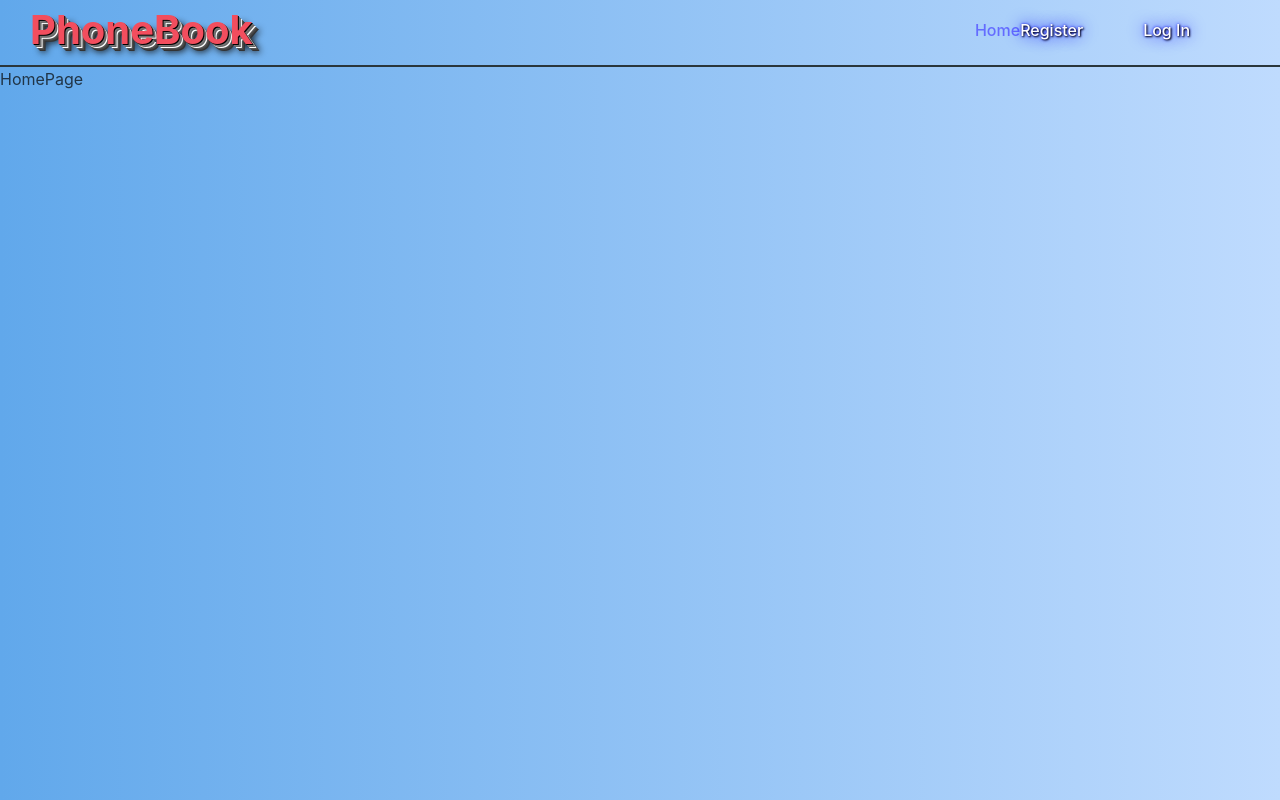
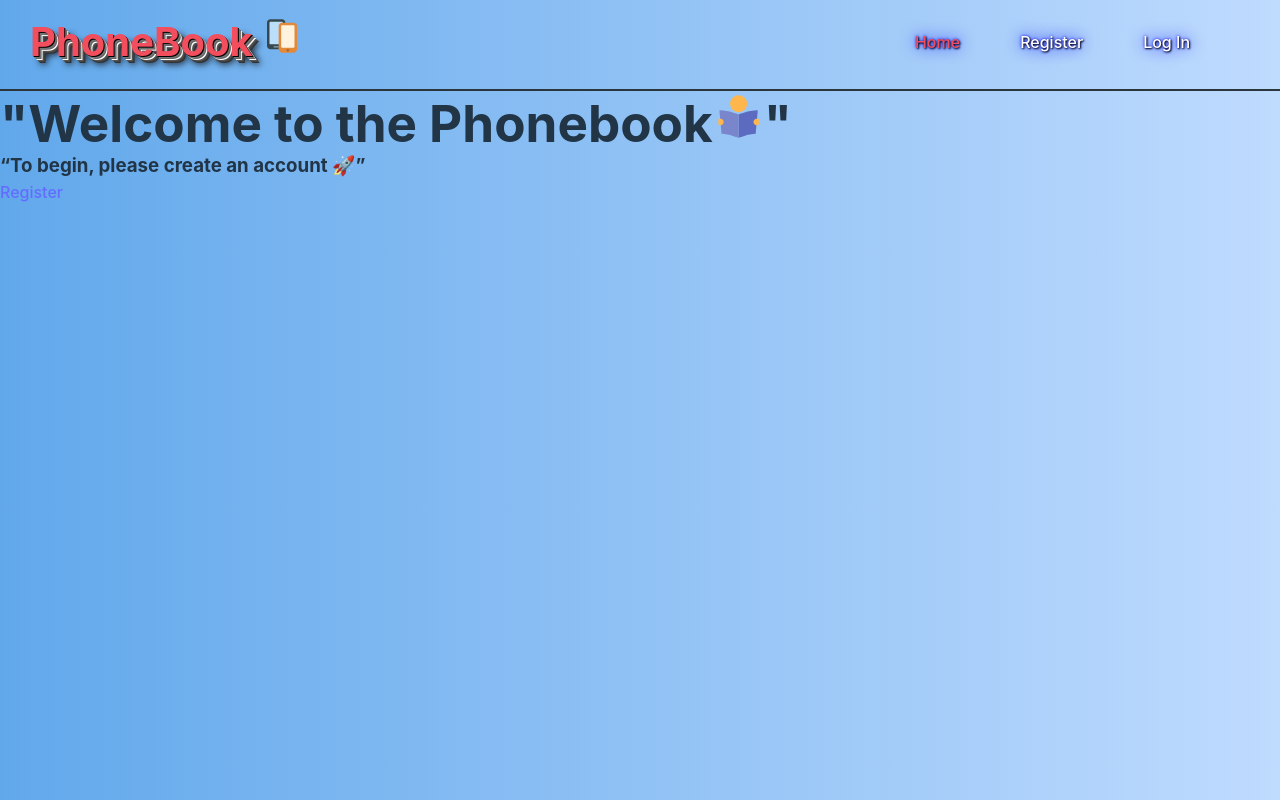
Before and after one commit to Olena457/goit-react-hw-08n, a React (Vite) app: page / in a window 1280 px wide. Built offline with nearby package versions, Linux system fonts and the light colour scheme.

Commit message:
add style

```diff
--- a/src/components/AppB/AppB.jsx
+++ b/src/components/AppB/AppB.jsx
@@ -5,6 +5,7 @@ import UserInfo from '../UserInfo/UserInfo.jsx';
 import Authorization from '../Authorization/Authorization.jsx';
 import css from './AppB.module.css';
 
+import { FcTwoSmartphones } from 'react-icons/fc';
 export const AppB = () => {
   const { isLoggedIn } = useSelector(selectLoggedIn);
 
@@ -12,7 +13,9 @@ export const AppB = () => {
     <>
       <header className={css.header}>
         <>
-          <h2 className={css.title}>PhoneBook</h2>
+          <h2 className={css.title}>
+            PhoneBook <FcTwoSmartphones />
+          </h2>
         </>
         <Navigation />
         {isLoggedIn ? <UserInfo /> : <Authorization />}
--- a/src/components/ContactsList/ContactsList.module.css
+++ b/src/components/ContactsList/ContactsList.module.css
@@ -15,7 +15,6 @@
   border: 1px solid #000;
   background-color: white;
   border-radius: 4px;
-
   padding: 20px;
   margin-bottom: 24px;
   width: calc((100% - 2 * 8px) / 3);
--- a/src/components/Layout/Layout.jsx
+++ b/src/components/Layout/Layout.jsx
@@ -1,12 +1,12 @@
 import { Suspense } from 'react';
 import { Outlet } from 'react-router-dom';
-import { AppBar } from '../AppBar/AppBar';
+import AppB from '../AppB/AppB.jsx';
 import css from './Layout.module.css';
 
 function Layout({ children }) {
   return (
     <div className={css.container}>
-      <AppBar />
+      <AppB />
       <Suspense fallback={null}>{children}</Suspense>
       <Outlet />
     </div>
--- a/src/components/Layout/Layout.module.css
+++ b/src/components/Layout/Layout.module.css
@@ -1,5 +1,5 @@
-.container {
+/* .container {
   max-width: 100%;
   margin: 0 auto;
   padding: 0 16px;
-}
+} */
--- a/src/components/Loading/Loading.jsx
+++ b/src/components/Loading/Loading.jsx
@@ -4,7 +4,7 @@ import css from '../Loading/Loading.module.css';
 export default function Loading() {
   return (
     <div className={`${css.loader} ${css.centered} ${css.popup}`}>
-      <Oval color="#F24E5E" height={70} width={70} />
+      <Oval color="#00008B" height={70} width={70} />
     </div>
   );
 }
--- a/src/components/Navigation/Navigation.jsx
+++ b/src/components/Navigation/Navigation.jsx
@@ -1,23 +1,32 @@
 import { useSelector } from 'react-redux';
-import { Link } from 'react-router-dom';
+import { NavLink } from 'react-router-dom';
+import clsx from 'clsx';
+import css from '../Navigation/Navigation.module.css';
 import { selectLoggedIn } from './../../store/auth/selectorsAuth.js';
 
-const Navigation = () => {
+export const Navigation = () => {
+  function getClassActiveLink({ isActive }) {
+    return clsx(css.link, isActive && css.active);
+  }
+
   const isLoggedIn = useSelector(selectLoggedIn);
+
   return (
-    <nav>
-      <ul className="flex">
-        <li>
-          <Link to="/">Home</Link>
-        </li>
-        {isLoggedIn && (
-          <li>
-            <Link to="/contacts">Contacts</Link>
-          </li>
-        )}
-      </ul>
-    </nav>
+    <>
+      <nav>
+        <div className={css.header}>
+          <NavLink className={getClassActiveLink} to="/">
+            Home
+          </NavLink>
+
+          {isLoggedIn && (
+            <NavLink className={getClassActiveLink} to="/contacts">
+              Contacts
+            </NavLink>
+          )}
+        </div>
+      </nav>
+    </>
   );
 };
-
 export default Navigation;
--- a/src/components/Navigation/Navigation.module.css
+++ b/src/components/Navigation/Navigation.module.css
@@ -0,0 +1,49 @@
+.header {
+  display: block;
+  text-decoration: none;
+  color: #141010;
+  justify-content: space-between;
+  align-items: baseline;
+}
+/* .header:not(:last-child) {
+margin-ra
+} */
+
+.link {
+  margin-right: 60px;
+  display: inline-block;
+  text-shadow: 1px 1px 2px black, 0 0 1em blue, 0 0 0.2em blue;
+  color: white;
+  transition: color 250ms cubic-bezier(0.4, 0, 0.2, 1);
+  position: relative;
+  cursor: pointer;
+  text-decoration: none;
+}
+
+.link.active {
+  padding: 30px 0px;
+  position: relative;
+  color: #f24e5e;
+}
+.link:after {
+  content: '';
+  display: block;
+  position: absolute;
+  right: 0;
+  bottom: -3px;
+  width: 0;
+  height: 2px;
+  background-color: black;
+  transition: width 0.5s;
+}
+.link:hover:after {
+  content: '';
+  width: 100%;
+  display: block;
+  position: absolute;
+  left: 0;
+  bottom: -3px;
+  height: 2px;
+  background-color: red;
+  transition: width 0.5s;
+}
--- a/src/components/PrivateRoute/PrivateRoute.jsx
+++ b/src/components/PrivateRoute/PrivateRoute.jsx
@@ -1,12 +1,15 @@
 // import { Navigate, Outlet } from 'react-router-dom';
 // import { useSelector } from 'react-redux';
+
+// import Loading from "../Loading/Loading.jsx"
+
 // import { selectAuth } from '../../store/auth/selectorsAuth.js';
 
 // const PrivateRoute = () => {
 //   const { isLoggedIn, token } = useSelector(selectAuth);
 
 //   if (!isLoggedIn && token) {
-//     return <p>...loading</p>;
+//     return <Loading/>;
 //   }
 
 //   if (!isLoggedIn && !token) {
--- a/src/components/PublicRoute/PublicRoute.jsx
+++ b/src/components/PublicRoute/PublicRoute.jsx
@@ -1,16 +1,18 @@
-import { Navigate, Outlet } from 'react-router-dom';
+import { Outlet } from 'react-router-dom';
 import { useSelector } from 'react-redux';
 import { selectAuth } from '../../store/auth/selectorsAuth.js';
+import Navigation from '../Navigation/Navigation.jsx';
+import Loading from './../Loading/Loading.jsx';
 
 const PublicRoute = () => {
   const { isLoggedIn, token } = useSelector(selectAuth);
 
   if (!isLoggedIn && token) {
-    return <p>...loading</p>;
+    return <Loading />;
   }
 
   if (isLoggedIn && token) {
-    return <Navigate to="/contacts" />;
+    return <Navigation to="/contacts" />;
   }
   return <Outlet />;
 };
--- a/src/components/UserInfo/UserInfo.jsx
+++ b/src/components/UserInfo/UserInfo.jsx
@@ -1,48 +1,28 @@
-// import { useSelector, useDispatch } from 'react-redux';
-// import { logOutOperation } from './../../store/auth/operationsAuth.js';
-// import { selectUser } from './../../store/auth/selectorsAuth.js';
+import { useSelector, useDispatch } from 'react-redux';
+import { logOutOperation } from './../../store/auth/operationsAuth.js';
+import { selectUser } from './../../store/auth/selectorsAuth.js';
+import { FcOnlineSupport } from 'react-icons/fc';
+import css from './UserInfo.module.css';
 
-// const UserInfo = () => {
-//   const { name } = useSelector(selectUser);
-//   const dispatch = useDispatch();
-
-//   const handleLogOut = () => {
-//     dispatch(logOutOperation());
-//   };
-
-//   return (
-//     <div className="flex">
-//       <p>Welcome, {name}</p>
-//       <button onClick={handleLogOut}>logOut</button>
-//     </div>
-//   );
-// };
-
-// export default UserInfo;
-import { useDispatch, useSelector } from 'react-redux';
-import avatar from './avatar.png';
-import { logOutOperation } from '../../store/auth/operationsAuth.js';
-import { selectUser } from '../../store/auth/selectorsAuth.js';
-import { Avatar, Button, Toolbar } from '@mui/material';
-import { FaSignOutAlt } from 'react-icons/fa';
-
-export default function UserInfo() {
+const UserInfo = () => {
   const user = useSelector(selectUser);
   const dispatch = useDispatch();
 
+  const handleLogOut = () => {
+    dispatch(logOutOperation());
+  };
+
   return (
-    <Toolbar sx={{ display: 'flex', columnGap: 2, fontSize: 18 }}>
-      <Avatar alt={user.name} src={avatar} sx={{ width: 36, height: 36 }} />
-      Welcome, {user.name}!
-      <Button
-        variant="text"
-        color="inherit"
-        type="button"
-        startIcon={<FaSignOutAlt />}
-        onClick={() => dispatch(logOutOperation())}
-      >
-        Log Out
-      </Button>
-    </Toolbar>
+    <div className={css.wrapper}>
+      <h2 className={css.userName}>
+        Welcome, {user.name}. I am
+        <FcOnlineSupport /> your personal phonebook!
+      </h2>
+      <button type="button" className={css.btn} onClick={handleLogOut}>
+        Logout
+      </button>
+    </div>
   );
-}
+};
+
+export default UserInfo;
--- /dev/null
+++ b/src/components/UserInfo/UserInfo.module.css
@@ -0,0 +1,55 @@
+.wrapper {
+  display: flex;
+  align-items: center;
+  gap: 12px;
+  margin-top: 600px;
+  margin: 0 auto;
+  padding: 0;
+  /* background-image: url('../../assets/wave-compres.jpg'); */
+  background-position: center center;
+  background-attachment: fixed;
+  background-repeat: no-repeat;
+  background-size: cover;
+  place-items: center;
+  width: 100%;
+  min-height: 100vh;
+}
+
+.userName {
+  margin-bottom: 300px;
+  font-size: 68px;
+  font-style: italic;
+  text-align: center;
+  color: #f24e5e;
+  text-shadow: 1px 1px 0 #000000, 2px 2px 0 #777777, 3px 3px 0 #666666,
+    4px 4px 0 #ffffff, 5px 5px 0 #555555, 6px 6px 0 #444444, 7px 7px 0 #333333,
+    8px 8px 7px #111111;
+}
+
+.btn {
+  width: 100px;
+  height: 40px;
+  margin-top: auto;
+  margin-bottom: 100px;
+  padding: 10px 10px;
+  border: 2px solid #bab5b5;
+  outline: 1px solid transparent;
+  font-size: 15px;
+  font-weight: 500;
+  margin-right: 10px;
+  border-radius: 10px;
+  cursor: pointer;
+  background-color: #2c3e50;
+  color: whitesmoke;
+  transition: background-color 250ms cubic-bezier(0.4, 0, 0.2, 1),
+    color 250ms cubic-bezier(0.4, 0, 0.2, 1);
+}
+
+.btn:hover,
+.btn:focus {
+  font-size: 15px;
+  font-weight: 500;
+  background-color: #61a8eb;
+  color: black;
+  border: 2px solid #a09797;
+}
--- a/src/pages/HomePage/HomePage.jsx
+++ b/src/pages/HomePage/HomePage.jsx
@@ -1,5 +1,27 @@
-const HomePage = () => {
-  return <div>HomePage</div>;
-};
+import css from '../HomePage/HomePage.module.css';
+import { Link } from 'react-router-dom';
+import { useSelector } from 'react-redux';
+import { selectLoggedIn } from '../../store/auth/selectorsAuth.js';
+import UserInfo from '../../components/UserInfo/UserInfo.jsx';
+import { FcReading } from 'react-icons/fc';
 
-export default HomePage;
+export default function HomePage() {
+  const isLogged = useSelector(selectLoggedIn);
+  return (
+    <div className={css.container}>
+      {!isLogged && (
+        <>
+          <h1 className={css.title}>
+            "Welcome to the Phonebook
+            <FcReading />"
+          </h1>
+          <h3>“To begin, please create an account 🚀”</h3>
+          <Link to="/register" className={css.btn}>
+            Register
+          </Link>
+        </>
+      )}
+      {isLogged && <UserInfo />}
+    </div>
+  );
+}
```
Also changed, not shown: src/components/UserInfo/avatar.png (deleted).
